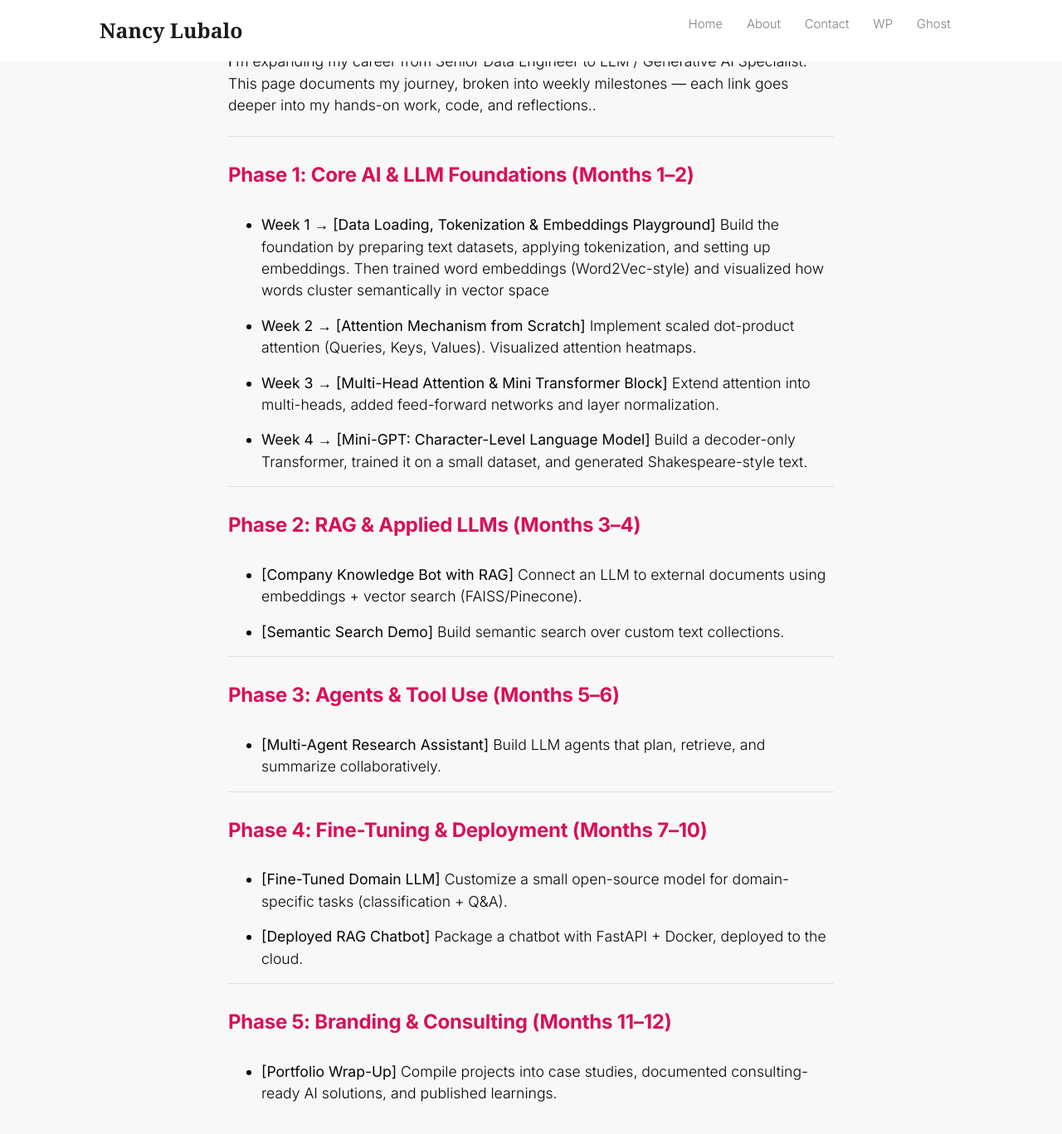
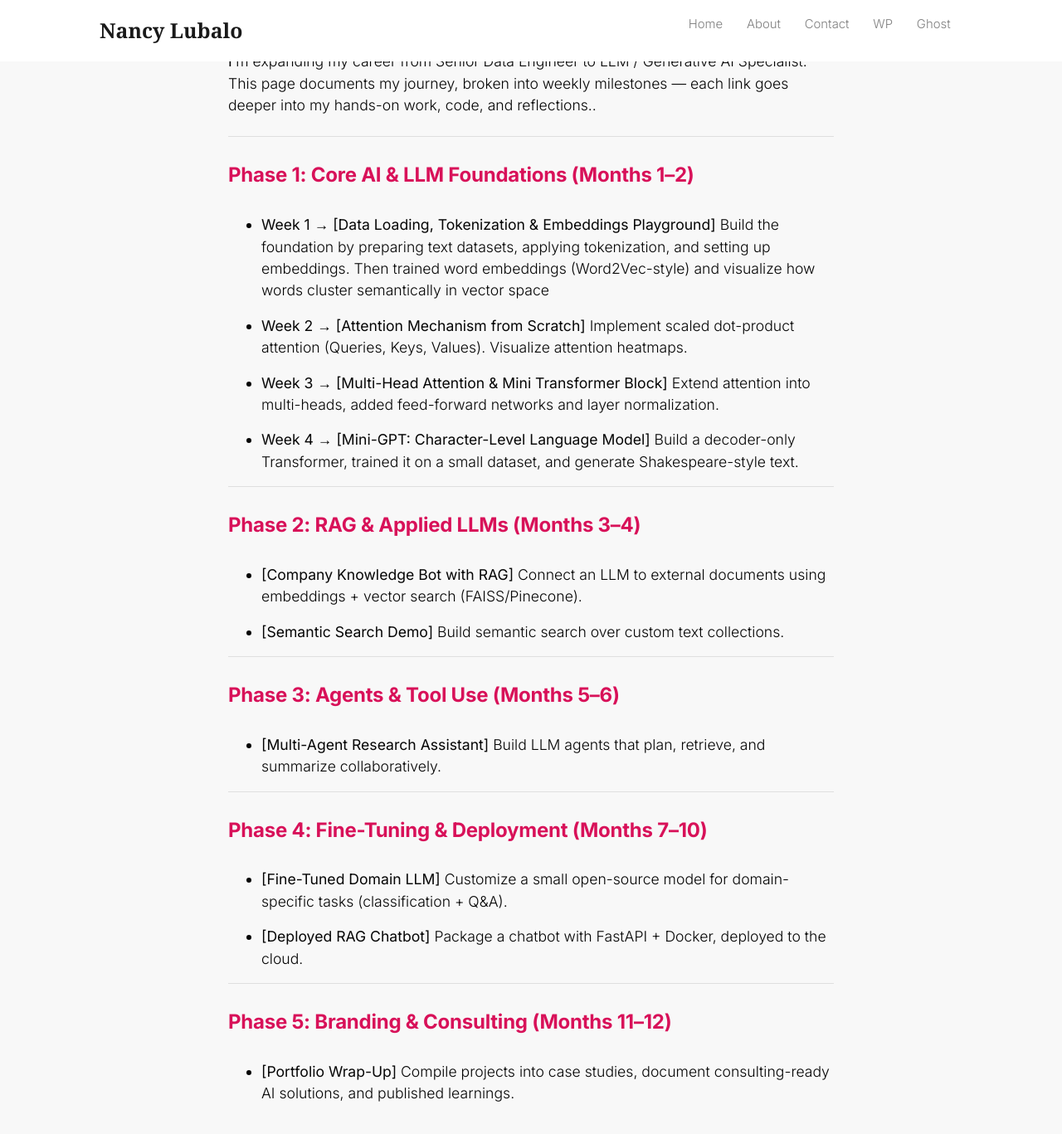
Before and after one commit to nlubalo/nlubalo.github.io, a Jekyll site: the page built from _posts/2025-08-17-main-pivot.md, in a window 1280 px wide and 1400 px high, scrolled down 379 px. Shown: the top 1367 px of the window at 83% size. Built offline with Jekyll 4.4.1, drawn with Linux system fonts in a browser that asks for light colours; nearby versions of some CDN libraries.

Commit message:
update learning path

```diff
--- a/_posts/2025-08-17-main-pivot.md
+++ b/_posts/2025-08-17-main-pivot.md
@@ -15,13 +15,13 @@ This page documents my journey, broken into weekly milestones — each link goes
 #### Phase 1: Core AI & LLM Foundations (Months 1–2)
 
 - **Week 1 → [Data Loading, Tokenization & Embeddings Playground]**
-  Build the foundation by preparing text datasets, applying tokenization, and setting up embeddings. Then trained word embeddings (Word2Vec-style) and visualized how words cluster semantically in vector space
+  Build the foundation by preparing text datasets, applying tokenization, and setting up embeddings. Then trained word embeddings (Word2Vec-style) and visualize how words cluster semantically in vector space
 - **Week 2 → [Attention Mechanism from Scratch]**
-  Implement scaled dot-product attention (Queries, Keys, Values). Visualized attention heatmaps.
+  Implement scaled dot-product attention (Queries, Keys, Values). Visualize attention heatmaps.
 - **Week 3 → [Multi-Head Attention & Mini Transformer Block]**
   Extend attention into multi-heads, added feed-forward networks and layer normalization.
 - **Week 4 → [Mini-GPT: Character-Level Language Model]**
-  Build a decoder-only Transformer, trained it on a small dataset, and generated Shakespeare-style text.
+  Build a decoder-only Transformer, trained it on a small dataset, and generate Shakespeare-style text.
 
 ---
 
@@ -53,4 +53,4 @@ This page documents my journey, broken into weekly milestones — each link goes
 #### Phase 5: Branding & Consulting (Months 11–12)
 
 - **[Portfolio Wrap-Up]**
-  Compile projects into case studies, documented consulting-ready AI solutions, and published learnings.
+  Compile projects into case studies, document consulting-ready AI solutions, and published learnings.
```
